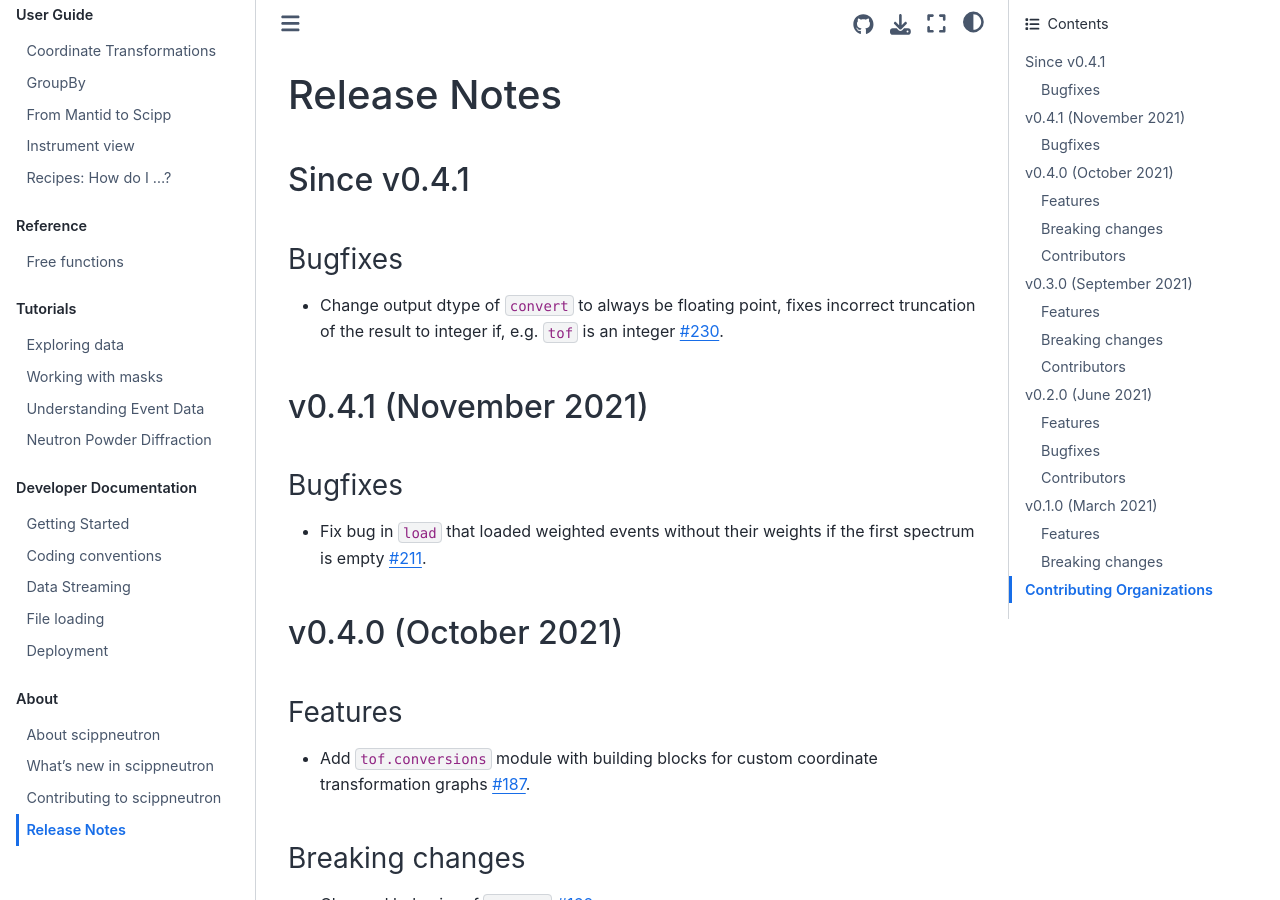
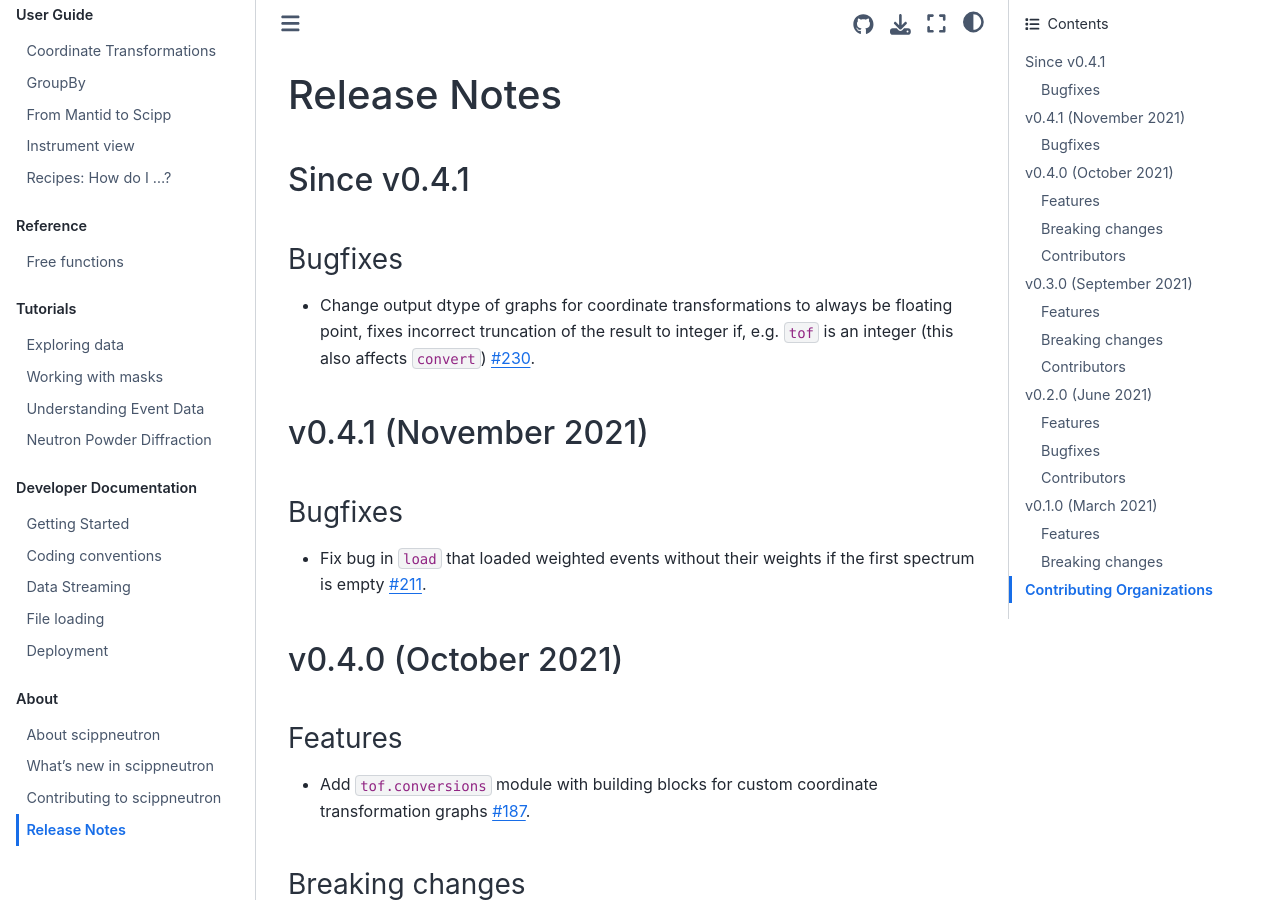
Before and after one commit to scipp/scippneutron, a Sphinx documentation site: the page built from docs/about/release-notes.rst, in a window 1280 px wide and 900 px high. Built offline with Sphinx 7.4.7 and the Sphinx Book theme 1.1.4, drawn with Linux system fonts in a browser that asks for light colours.

Commit message:
Mention coordinate transform graphs in release note

```diff
--- a/docs/about/release-notes.rst
+++ b/docs/about/release-notes.rst
@@ -9,7 +9,7 @@
 Bugfixes
 ~~~~~~~~
 
-* Change output dtype of ``convert`` to always be floating point, fixes incorrect truncation of the result to integer if, e.g. ``tof`` is an integer `#230 <https://github.com/scipp/scippneutron/pull/230>`_.
+* Change output dtype of graphs for coordinate transformations to always be floating point, fixes incorrect truncation of the result to integer if, e.g. ``tof`` is an integer (this also affects ``convert``) `#230 <https://github.com/scipp/scippneutron/pull/230>`_.
 
 v0.4.1 (November 2021)
 ----------------------
```
